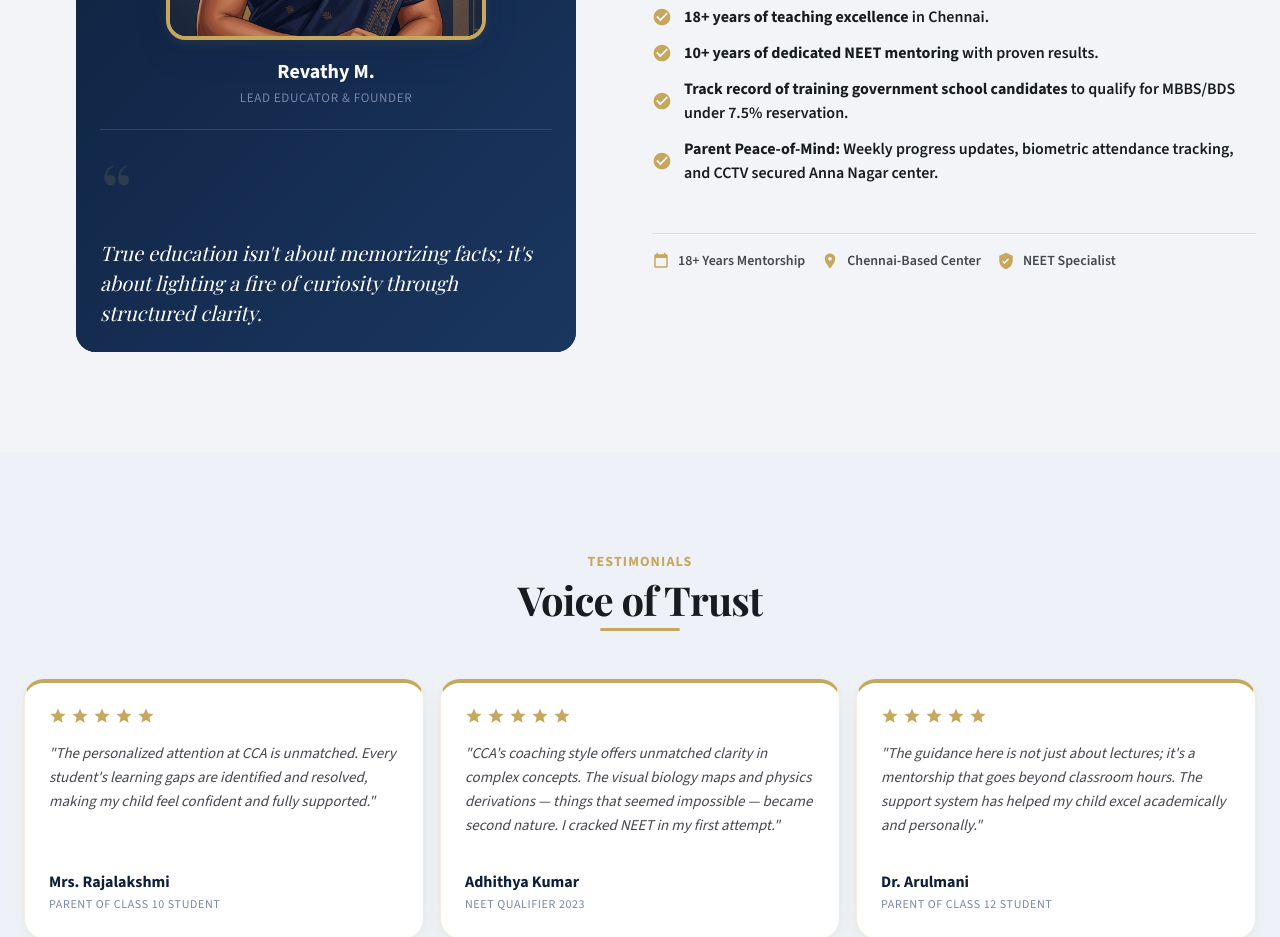
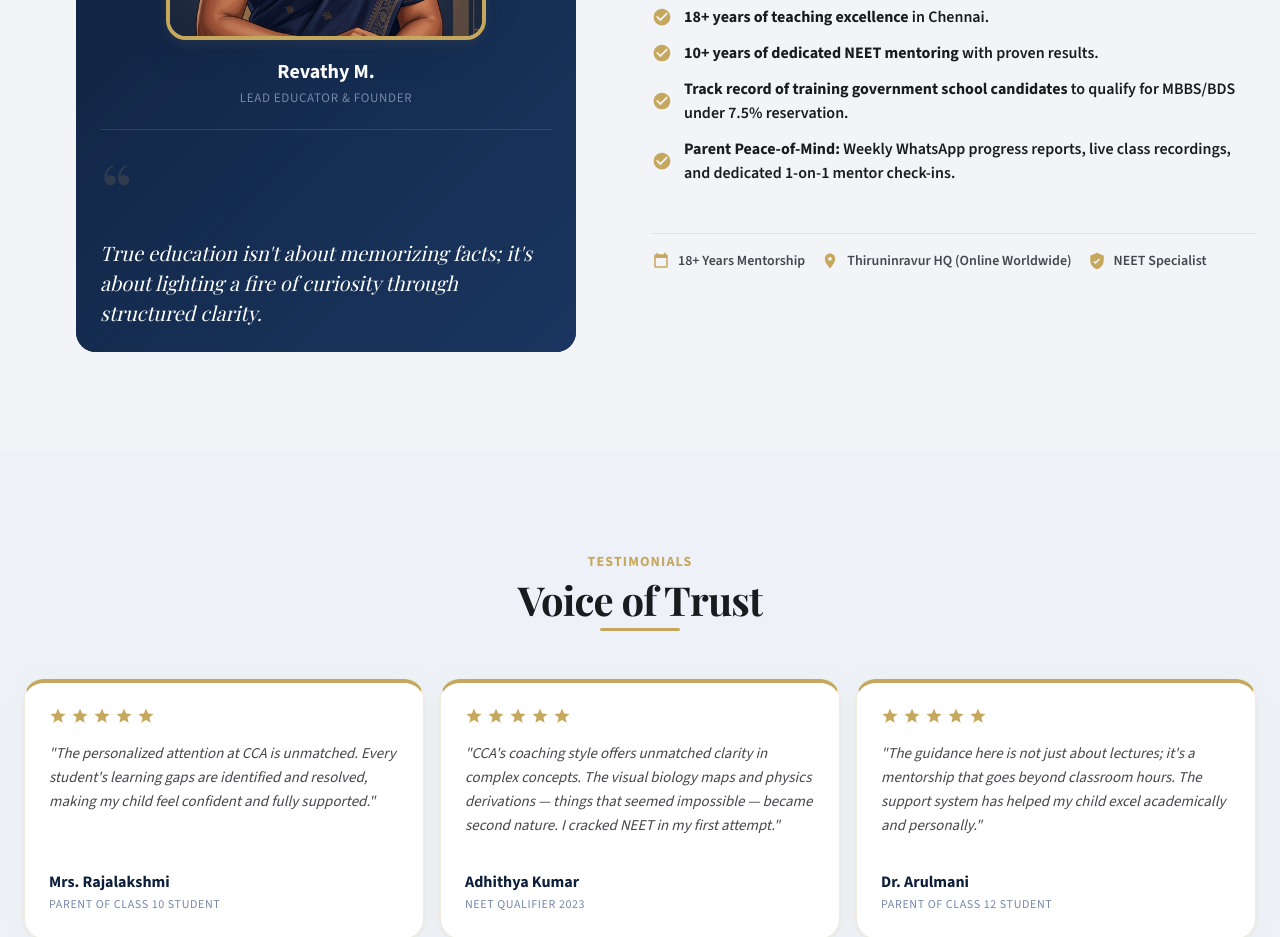
Before and after one commit to studio-blend/cca-web, a Next.js app: page / in a window 1280 px wide. Shown: the part 1820-2757 px from the top of the page. Built offline with nearby package versions, Linux system fonts and the light colour scheme.

Commit message:
fix(audit): resolve lingering Anna Nagar contradiction on line 439 of page.js

```diff
--- a/src/app/page.js
+++ b/src/app/page.js
@@ -436,7 +436,7 @@ export default function Home() {
               </li>
               <li className="checklist-item font-body-md" style={{ fontWeight: "600" }}>
                 <svg className="checklist-icon" viewBox="0 0 24 24" aria-hidden="true"><path d="M12 2C6.48 2 2 6.48 2 12s4.48 10 10 10 10-4.48 10-10S17.52 2 12 2zm-2 15l-5-5 1.41-1.41L10 14.17l7.59-7.59L19 8l-9 9z"/></svg>
-                <span><strong>Parent Peace-of-Mind:</strong> Weekly progress updates, biometric attendance tracking, and CCTV secured Anna Nagar center.</span>
+                <span><strong>Parent Peace-of-Mind:</strong> Weekly WhatsApp progress reports, live class recordings, and dedicated 1-on-1 mentor check-ins.</span>
               </li>
             </ul>
             <div className="founder-credentials">
@@ -446,7 +446,7 @@ export default function Home() {
               </div>
               <div className="credential-badge">
                 <svg className="credential-icon" viewBox="0 0 24 24"><path d="M12 2C8.13 2 5 5.13 5 9c0 5.25 7 13 7 13s7-7.75 7-13c0-3.87-3.13-7-7-7zm0 9.5c-1.38 0-2.5-1.12-2.5-2.5s1.12-2.5 2.5-2.5 2.5 1.12 2.5 2.5-1.12 2.5-2.5 2.5z"/></svg>
-                <span>Chennai-Based Center</span>
+                <span>Thiruninravur HQ (Online Worldwide)</span>
               </div>
               <div className="credential-badge">
                 <svg className="credential-icon" viewBox="0 0 24 24"><path d="M12 1L3 5v6c0 5.55 3.84 10.74 9 12 5.16-1.26 9-6.45 9-12V5l-9-4zm-2 15l-3-3 1.41-1.41L10 13.17l4.59-4.59L16 10l-6 6z"/></svg>
```
